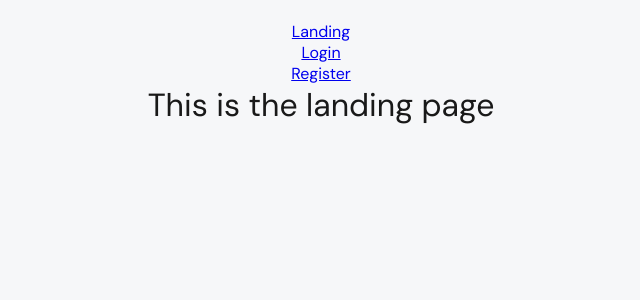
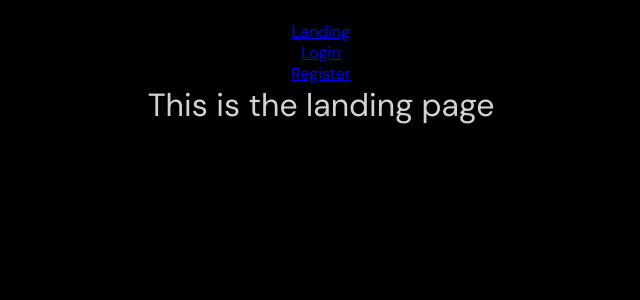
Before and after one commit to liammccluskey/rowing-webapp, a React (Create React App) app: page / in a window 1280 px wide. Shown: the top 300 px of the page, without its empty margins (319-959 px from the left). Built offline with nearby package versions, Linux system fonts and the light colour scheme; no server answers.

Commit message:
added some stuff

```diff
--- a/src/components/Dashboard.js
+++ b/src/components/Dashboard.js
@@ -91,12 +91,32 @@ export default function Dashboard() {
                 subPath='/'
             />
             <div className='main-container d-flex jc-flex-start' >
-                <div style={{marginRight: '50px'}}>
+                <div style={{marginRight: '60px'}}>
                     <div className='d-flex jc-space-between ai-center'>
                         <h2 >Goals</h2>
-                        <button className='clear-btn-secondary'>New Goal</button>
+                        <button className='solid-btn-secondary'>New Goal</button>
                     </div><br />
-                    <div style={{width: '250px', height: '550px'}} className='float-container'>
+                    <div style={{width: '250px', height: '550px', padding: '15px 15px'}} className='float-container'>
+                        <div className='d-flex jc-flex-start ai-center'>
+                            <img
+                                height='50px' width='50px'
+                                src={currentUser.photoURL}
+                                style={{borderRadius: '5px', marginRight: '10px'}}
+                            />
+                            <h3>{currentUser.displayName}</h3>
+                        </div>
+                        <div className='main-subcontainer' style={{textAlign: 'center'}}>
+                            <h5>This Week</h5><br />
+                            <h4 style={{color: 'var(--tint-color)'}}>10k meters</h4>
+                        </div>
+                        <div className='main-subcontainer' style={{textAlign: 'center'}}>
+                            <h5>This Month</h5><br />
+                            <h4 style={{color: 'var(--tint-color)'}}>100k meters</h4>
+                        </div>
+                        <div className='main-subcontainer' style={{textAlign: 'center'}}>
+                            <h5>This Year</h5><br />
+                            <h4 style={{color: 'var(--tint-color)'}}>1 million meters</h4>
+                        </div>
                     </div>
                 </div>
                 <div style={{ flex: 1}}>
--- a/src/index.css
+++ b/src/index.css
@@ -25,6 +25,7 @@ h4 {
 }
 h3 {
   font-size: 17px;
+  font-weight: 800;
 }
 p, td, th {
   font-weight: 375;
@@ -56,27 +57,28 @@ th {
   --bgc-hover: rgb(24,27,31);
   --bgc-light:  rgb(21, 24, 28);
   --bc: rgb(40,42,44);
-  --color: rgb(220,220,220);
-  --color: rgb(240,240,240);
+  --color: rgb(210,210,210);
+  --header-color: rgb(210,210,210);
   --box-shadow: 0 1px 3px rgba(0,0,0,0.2);
 
-  /* discord   */
+  /* discord
   --bgc:  #2e3136;
   --bgc-hover: #323539;
   --bgc-light:rgb(57, 60, 65);
-  --bc: rgb(60,64,66);
-  --color: rgb(220,220,220);
-  --color-header: rgb(240,240,240);
+  --bc: rgb(70,74,76);
+  --color: rgb(210,210,210);
+  --color-header: rgb(220,220,220);
   --box-shadow: 0 1px 3px rgba(0,0,0,0.2);
-
-  /*light mode */
+*/
+  /*light mode
   --bgc: #f6f7f9;
   --bgc-light: white;
   --bgc-hover: rgba(0,0,0,0.03);
   --bc: #cad3da;
   --color: rgb(51,51,51);
   --color-header: rgb(25,25,25);
-  --box-shadow: 0 1px 4px rgba(0,0,0,0.3);
+  --box-shadow: 0 1px 3px rgba(0,0,0,0.3);
+  */
 
   --ps-nav: 200px;
   --ps-main: 150px;
```
Also changed, not shown: 1 other file (tests, documents, lock files or other folders).
